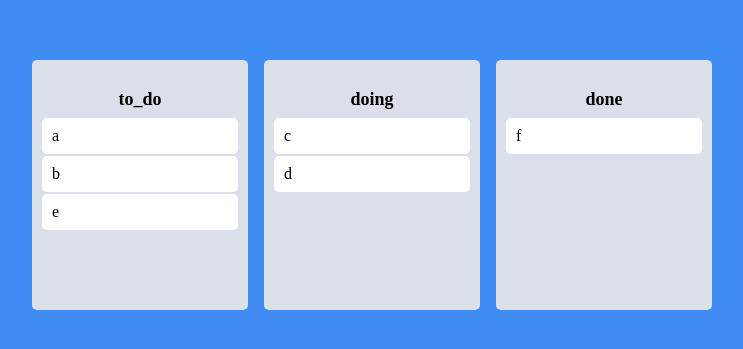
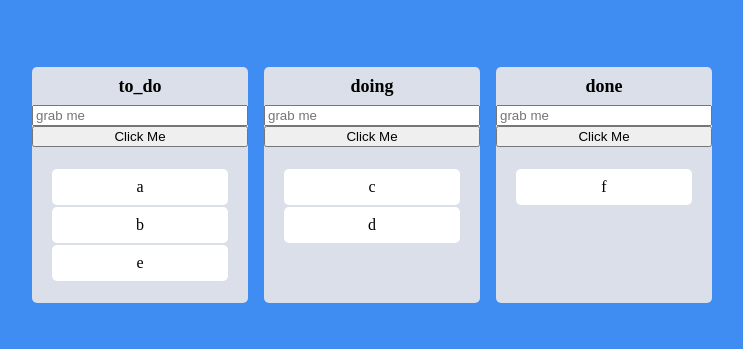
Before and after one commit to griteach/trello-react, a React (Create React App) app: page / in a window 1280 px wide. Shown: the part 215-564 px from the top of the page, without its empty margins (268-1011 px from the left). Built offline with nearby package versions, Linux system fonts and the light colour scheme.

Commit message:
add input

```diff
--- a/src/components/Board.tsx
+++ b/src/components/Board.tsx
@@ -1,14 +1,31 @@
+import { useRef } from 'react';
 import {Droppable} from "react-beautiful-dnd";
 import styled from 'styled-components';
 import DragabbleCard from './DragabbleCard';
 
 
 const Wrapper = styled.div`
-  padding:20px 10px;
-  padding-top: 30px;
+  padding-top:10px;
+
   background-color: ${(props) => props.theme.boardColor};
   border-radius: 5px;
   min-height:200px;
+  display: flex;
+  flex-direction: column;
+`;
+
+
+interface IArea {
+    isDraggingOver:boolean,
+    isDraggingFromThis:boolean,
+}
+
+const Area = styled.div<IArea>`
+    background-color: ${props => props.isDraggingOver ? "#dfe6e9" : props.isDraggingFromThis? "#b2bec3": "transparent"};
+    flex-grow: 1;
+    padding:20px;
+    transition: background-color 0.3s ease-in-out;
+
 `;
 
 const Title = styled.h2`
@@ -24,18 +41,28 @@ interface IBoardProps{
 }
 
 function Board({toDos, boardId}:IBoardProps){
+
+    const inputRef = useRef<HTMLInputElement>(null);
+    const onClick = () =>{
+        inputRef.current?.focus();
+    }
+
     return(
     <Wrapper>
         <Title>{boardId}</Title>
+        <input ref={inputRef} placeholder="grab me" />
+        <button onClick={onClick}>Click Me</button>
+
         <Droppable droppableId={boardId}>
-      {(magic) => <div ref={magic.innerRef} {...magic.droppableProps}>
+      {(magic, snapshot) =>
+      <Area isDraggingOver={snapshot.isDraggingOver} isDraggingFromThis={Boolean(snapshot.draggingFromThisWith)} ref={magic.innerRef} {...magic.droppableProps}>
 
       {toDos.map((toDo, index) =>
       <DragabbleCard key={toDo} toDo={toDo} index={index} />
         )}
         {magic.placeholder}
 
-        </div>}
+        </Area>}
 
     </Droppable>
     </Wrapper>
--- a/src/components/DragabbleCard.tsx
+++ b/src/components/DragabbleCard.tsx
@@ -3,12 +3,18 @@ import {Draggable} from "react-beautiful-dnd";
 import styled from 'styled-components';
 
 
+interface ICard {
+    isDragging:boolean,
+}
 
-const Card = styled.div`
+const Card = styled.div<ICard>`
   border-radius: 5px;
   padding:10px 10px;
-  background-color: ${(props) => props.theme.cardColor};
+  background-color: ${(props) => props.isDragging ? "#74b9ff" : props.theme.cardColor};
+  transition: background-color 0.5s ease-in-out;
+  box-shadow: ${props => props.isDragging? "0px 5px 10px rgba(0,0,0,0.5)":"none"};
   margin:2px 0px;
+  text-align: center;
 `;
 
 interface IDragabbleCardProps{
@@ -21,7 +27,9 @@ function DragabbleCard({toDo, index}:IDragabbleCardProps){
 
     return(
         <Draggable key={toDo} draggableId={toDo} index={index}>
-          {(magic) => <Card
+          {(magic, snapshot) =>
+          <Card
+          isDragging={snapshot.isDragging}
           ref={magic.innerRef}
           {...magic.draggableProps}
           {...magic.dragHandleProps} >
```
